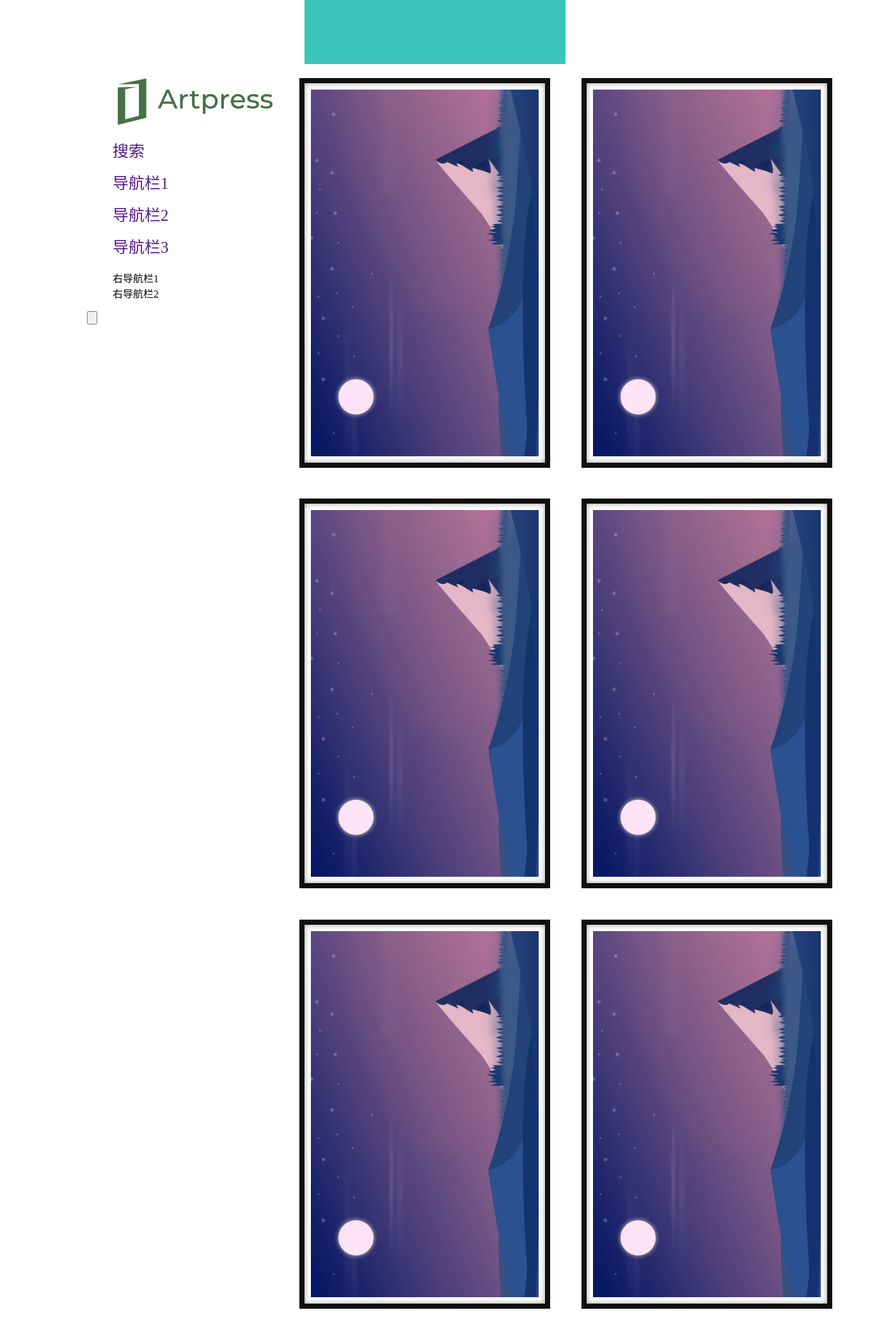
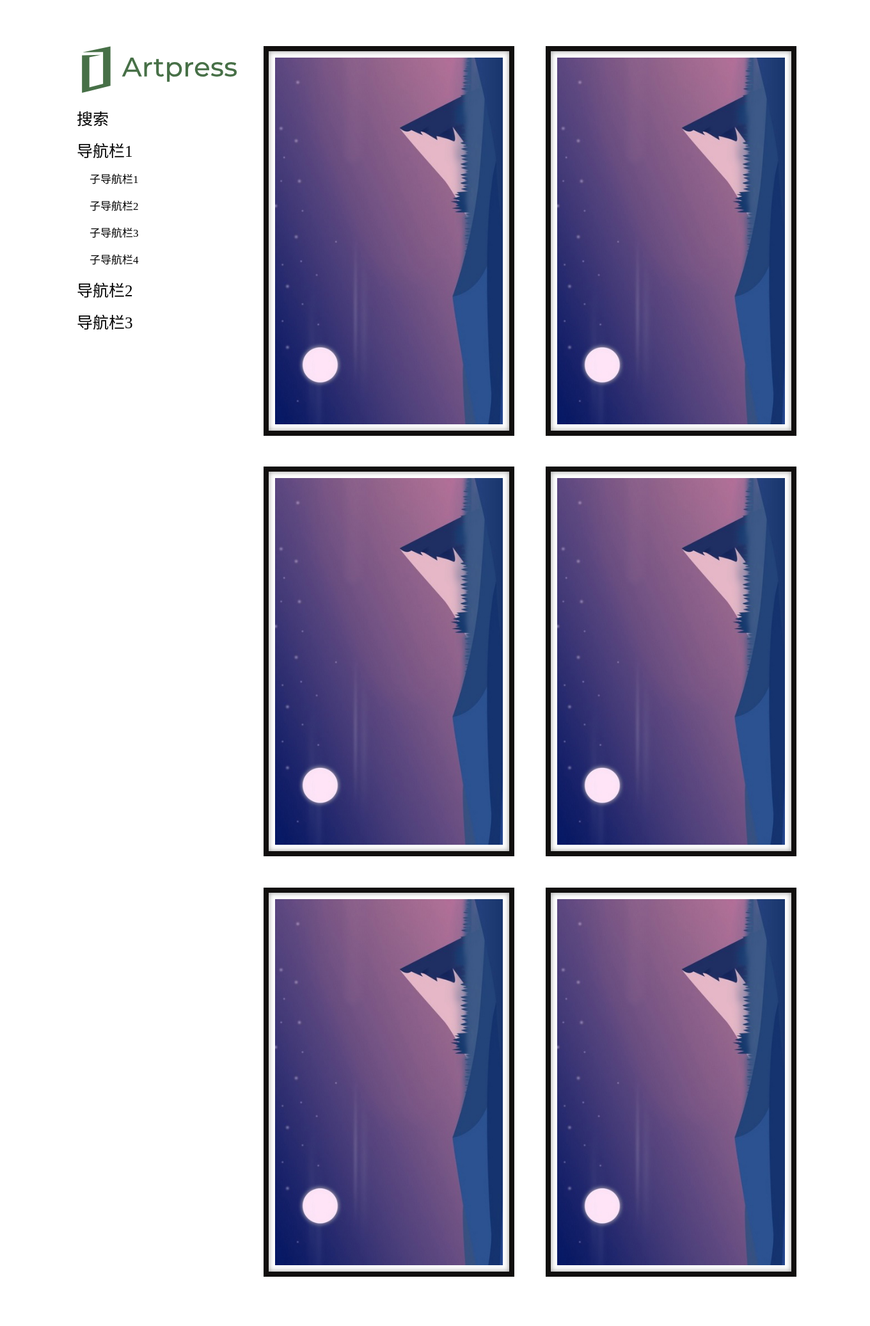
Before and after one commit to JiangCX3/ArtPress, a Django app: page / in a window 1360 px wide. Shown: the whole page at 64% size. After the commit the page ends 1995 px from the top, so only its background shows below. Run offline with Django 3.2, Linux system fonts and the light colour scheme.

Commit message:
进一步完善index和post

```diff
--- a/ArtPress/static/css/style.css
+++ b/ArtPress/static/css/style.css
@@ -1,15 +1,16 @@
 body {
     margin: 0;
 }
-
+/*部分通用文字属性*/
+.bookname{
+    font-style: italic;
+}
 
 /* main content内容区域布局，用于给页面内容区域一个容器 */
 .main-content {
     width: 1200px;
     /* 下面两行代码是一个很方便让div居中的方法，本本记好哦 */
-    margin-right: 10%;
-    margin-left: 10%;
-
+    margin:0 auto;
     /*border: 1px solid #000000;*/
 
 }
@@ -44,6 +45,7 @@ body {
     position: absolute;
     top: -200px;
     left: 35%;
+    display: none;
 }
 
 .floatsearch:hover .left-floatmenu-item-x {
@@ -60,9 +62,10 @@ body {
 .index-floatmenu {
     width: 300px;
     position: fixed;
-    top: 100px;
+    top: 50px;
 
 }
+
 
 ul {
     list-style: none;
@@ -84,19 +87,45 @@ ul {
     transition: background-color 0.2s;
     font-size: 25px;
 }
+.left-floatmenu ul li{
+    width: 180px;
+    height: 22px;
+    text-decoration: none;
+    padding-top: 10px;
+    padding-left: 20px;
+    margin-left: -40px;
+    padding-bottom: 10px;
+    transition: background-color 0.2s;
+    font-size: 17px;
+}
 a{
     text-decoration: none;
+    color:black;
 }
 .left-floatmenu-item:hover {
     background: #39c5bb;
+}
+.left-floatmenu ul li:hover{
+    background: #39c5bb;
+}
+
+/*右工具栏，暂未定*/
+.right-floatmenu{
+    display: none;
 }
 
 
 /* 首页的一般内容区，给菜单栏留了白 */
 .index-common-content {
     padding-left: 310px;
-    padding-top: 100px;
+    padding-top: 50px;
 }
+/*post的主内容区*/
+.index-post-main-content{
+    padding-left: 310px;
+    padding-top: 180px;
+}
+
 
 
 .image-border {
@@ -106,3 +135,27 @@ a{
     margin: 2.5%;
     box-shadow: 0 0 8px rgba(0, 0, 0, 0.4) inset;
 }
+/*post的主图及介绍文字*/
+.post-main-picture img{
+    width: 1000px;
+    margin-left: -200px;
+}
+.post-main-picture div{
+    width: 1000px;
+    margin-left: -200px;
+}
+.post-main-picture div header,.post-main-picture div p{
+    font-size: 25px;
+    text-align: center;
+}
+.post-main-picture div button{
+    list-style: none;
+    border: 1px solid black;
+    width: 50px;
+    height: 30px;
+    margin-left: 90%;
+    margin-top: 10px;
+}
+.post-commom-picture{
+
+}
--- a/ArtPress/static/js/home.js
+++ b/ArtPress/static/js/home.js
@@ -1,5 +1,5 @@
 $(document).ready(function(){
-    $("#search-btn").onclick(function(){
+    $("#search-btn").click(function(){
         $("#search-div").addClass("#search-div");
     });
 });
--- a/ArtPress/templates/index.html
+++ b/ArtPress/templates/index.html
@@ -26,18 +26,21 @@
             <li><img src="../static/images/logo-full.svg"></li>
             <li class="left-floatmenu-item"><a href="">搜索</a></li>
             <li class="left-floatmenu-item"><a href="">导航栏1</a></li>
+            <ul>
+                <li><a href="">子导航栏1</a></li>
+                <li><a href="">子导航栏2</a></li>
+                <li><a href="">子导航栏3</a></li>
+                <li><a href="">子导航栏4</a></li>
+            </ul>
             <li class="left-floatmenu-item"><a href="">导航栏2</a></li>
             <li class="left-floatmenu-item"><a href="">导航栏3</a></li>
         </ul>
-        <div>
+        <div class="right-floatmenu">
             <ul>
                 <li>右导航栏1</li>
                 <li>右导航栏2</li>
             </ul>
         </div>
-        <div>
-            <input type="button">
-        </div>
     </div>
 </div>
 </body>
```
Also changed, not shown: ArtPress/templates/post.html (+17 -9 lines).
